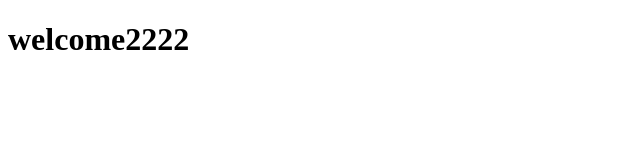
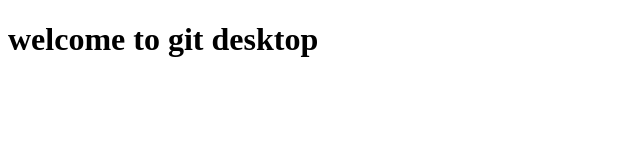
Before and after one commit to Sudha0123/GitDesk1, a plain HTML site: page index.html in a window 1280 px wide. Shown: the whole page, without its empty margins (0-640 px from the left). Drawn offline with Linux system fonts and the light colour scheme.

Commit message:
added git desktop in h1 tag

```diff
--- a/index.html
+++ b/index.html
@@ -6,6 +6,6 @@
     <title>Document</title>
 </head>
 <body>
-    <h1>welcome2222</h1>
+    <h1>welcome to git desktop</h1>
 </body>
 </html>
```
